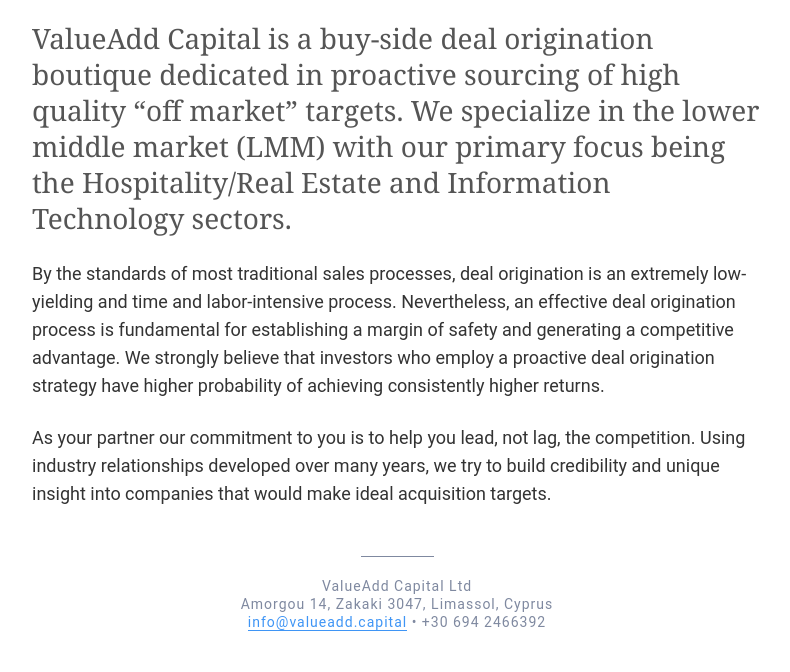
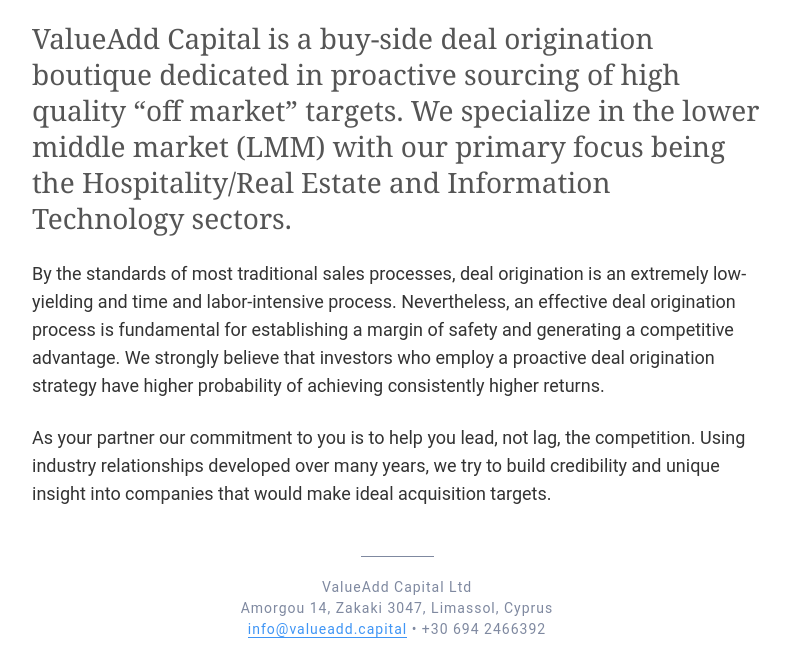
Before and after one commit to valueaddcapital/valueaddcapital.github.io, a plain HTML site: page index.html in a window 1280 px wide. Shown: the part 237-909 px from the top of the page, without its empty margins (243-1033 px from the left). Drawn offline with nearby package versions, Linux system fonts and the light colour scheme.

Commit message:
Updated footer styling

```diff
--- a/index.html
+++ b/index.html
@@ -32,13 +32,13 @@
         margin-top: 32px;
         margin-bottom: 32px;
         font-size: 14px;
-        line-height: 18px;
+        line-height: 21px;
         letter-spacing: 1px;
       }
       span.separator {
         width: 73px;
         margin-top: 16px;
-        padding-top: 16px;
+        padding-top: 14px;
         border-top: 1px solid #7f89a0;
         display: inline-block;
       }
```
